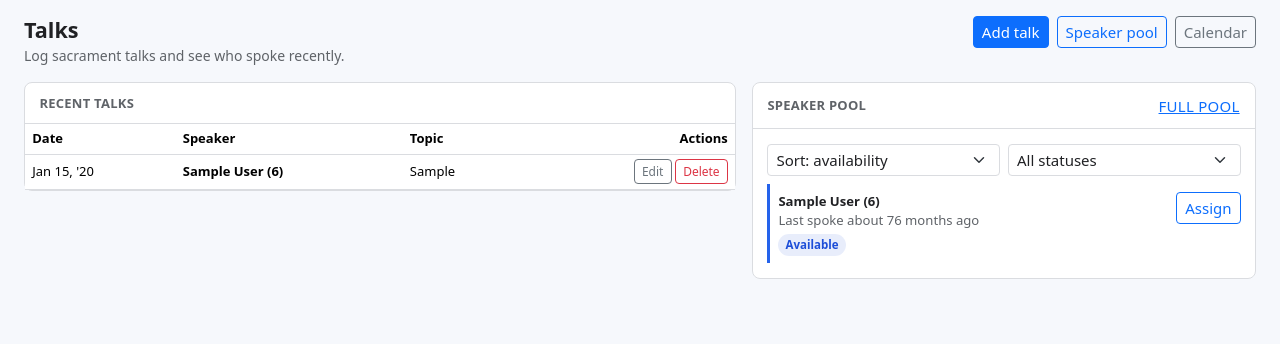
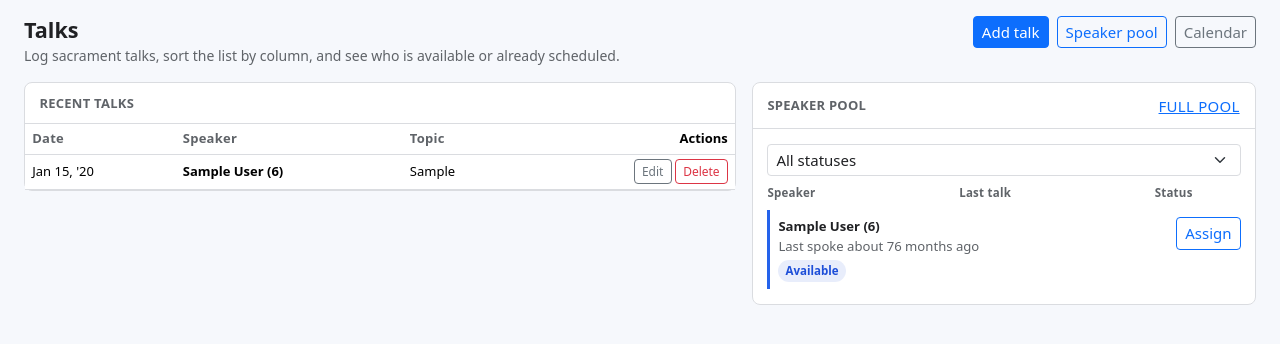
Before and after one commit to alexanderrichhunt-creator/branch-secretary-tool, a Flask app: page /talks in a window 1280 px wide. Shown: the part 75-419 px from the top of the page. Run offline with Flask 3, Linux system fonts and the light colour scheme; a user stored in the database is signed in; tables that the repository leaves empty hold one stand-in row (values such as "Sample post"); some libraries are stand-ins or nearby versions.

Commit message:
Add header sorting and upcoming talk status across talks views.
Click column headers to sort speaker pool and recent talks, and label future assignments as upcoming talk instead of spoke recently.

Co-authored-by: Cursor <cursoragent@cursor.com>

```diff
--- a/app/routes.py
+++ b/app/routes.py
@@ -642,11 +642,13 @@ def _member_talk_recency(exclude_talk_id: int | None = None) -> dict[str, dict]:
 @main_bp.get("/talks")
 @login_required
 def talks():
+    today = date.today()
     talks = Talk.query.order_by(Talk.talk_date.desc()).limit(200).all()
     return render_template(
         "talks.html",
         talks=talks,
-        schedule_date=_speaker_pool_schedule_date(),
+        today=today,
+        schedule_date=_speaker_pool_schedule_date(today),
         **_talk_member_select_context(),
     )
 
--- a/app/static/app.css
+++ b/app/static/app.css
@@ -117,6 +117,20 @@ body {
   white-space: nowrap;
 }
 
+.talks-recent-table .speaker-pool-sortable {
+  text-transform: none;
+  font-size: 0.8125rem;
+}
+
+.talks-recent-row-upcoming td:first-child {
+  border-left: 3px solid #dc2626;
+}
+
+.talks-recent-table .speaker-pool-badge-upcoming {
+  font-size: 0.65rem;
+  padding: 0.1rem 0.35rem;
+}
+
 .speaker-pool-compact-list {
   display: flex;
   flex-direction: column;
@@ -125,6 +139,37 @@ body {
 .speaker-pool-controls .form-select {
   flex: 1 1 9rem;
   min-width: 9rem;
+}
+
+.speaker-pool-sortable {
+  border: 0;
+  background: none;
+  padding: 0;
+  margin: 0;
+  font: inherit;
+  font-weight: 600;
+  letter-spacing: 0.02em;
+  text-transform: uppercase;
+  font-size: 0.8125rem;
+  color: var(--app-muted);
+  cursor: pointer;
+  text-align: inherit;
+}
+
+.speaker-pool-sortable:hover,
+.speaker-pool-sortable.is-sorted {
+  color: var(--app-accent);
+}
+
+.speaker-pool-sort-indicator {
+  font-size: 0.7rem;
+}
+
+.speaker-pool-compact-head .speaker-pool-sortable {
+  font-size: 0.72rem;
+  text-transform: none;
+  font-weight: 600;
+  color: var(--app-muted);
 }
 
 .speaker-pool-compact-list .speaker-pool-badge {
@@ -641,6 +686,11 @@ body {
   background: rgba(185, 28, 28, 0.1);
 }
 
+.speaker-pool-badge-upcoming {
+  color: #b91c1c;
+  background: rgba(185, 28, 28, 0.1);
+}
+
 .speaker-pool-row-never td:first-child {
   border-left: 3px solid #16a34a;
 }
@@ -654,6 +704,10 @@ body {
 }
 
 .speaker-pool-row-recent td:first-child {
+  border-left: 3px solid #dc2626;
+}
+
+.speaker-pool-row-upcoming td:first-child {
   border-left: 3px solid #dc2626;
 }
 
@@ -682,6 +736,11 @@ body {
 }
 
 .speaker-pool-compact-row.speaker-pool-row-recent {
+  border-left: 3px solid #dc2626;
+  padding-left: 0.5rem;
+}
+
+.speaker-pool-compact-row.speaker-pool-row-upcoming {
   border-left: 3px solid #dc2626;
   padding-left: 0.5rem;
 }
--- a/app/static/speaker-pool-controls.js
+++ b/app/static/speaker-pool-controls.js
@@ -1,5 +1,5 @@
 (function () {
-  const STATUS_TIER = { never: 0, available: 1, consider: 2, recent: 3 };
+  const STATUS_TIER = { never: 0, available: 1, consider: 2, recent: 3, upcoming: 3 };
 
   function poolDays(el) {
     const raw = el.getAttribute("data-pool-days");
@@ -16,7 +16,7 @@
     const status = a.getAttribute("data-pool-status");
     const daysA = poolDays(a);
     const daysB = poolDays(b);
-    if (status === "available" || status === "recent") {
+    if (status === "available" || status === "recent" || status === "upcoming") {
       const dA = daysA ?? 0;
       const dB = daysB ?? 0;
       if (dA !== dB) return dB - dA;
@@ -35,6 +35,12 @@
   }
 
   function compareLastTalk(a, b, direction) {
+    const upcomingA = a.getAttribute("data-pool-upcoming") === "1";
+    const upcomingB = b.getAttribute("data-pool-upcoming") === "1";
+    if (upcomingA !== upcomingB) {
+      return direction === "asc" ? (upcomingA ? -1 : 1) : (upcomingA ? 1 : -1);
+    }
+
     const daysA = poolDays(a);
     const daysB = poolDays(b);
     const rankA = daysA === null ? Number.MAX_SAFE_INTEGER : daysA;
@@ -47,47 +53,82 @@
     return compareName(a, b, "asc");
   }
 
+  function compareStatus(a, b, direction) {
+    const tierA = STATUS_TIER[a.getAttribute("data-pool-status")] ?? 9;
+    const tierB = STATUS_TIER[b.getAttribute("data-pool-status")] ?? 9;
+    const cmp = tierA - tierB;
+    if (cmp !== 0) return direction === "desc" ? -cmp : cmp;
+    return compareName(a, b, "asc");
+  }
+
   function getItems(wrap) {
-    return Array.from(
-      wrap.querySelectorAll(".speaker-pool-row[data-pool-status], .speaker-pool-compact-row[data-pool-status]")
-    );
+    return Array.from(wrap.querySelectorAll(".speaker-pool-row[data-pool-status]"));
   }
 
   function getListParent(wrap) {
     return wrap.querySelector("tbody") || wrap.querySelector(".speaker-pool-compact-list");
   }
 
-  function applySortFilter(wrap) {
-    const sortSelect = wrap.querySelector(".speaker-pool-sort");
+  function defaultDirection(column) {
+    if (column === "name") return "asc";
+    if (column === "last_talk") return "desc";
+    if (column === "status") return "asc";
+    return "asc";
+  }
+
+  function updateHeaderIndicators(wrap, column, direction) {
+    wrap.querySelectorAll(".speaker-pool-sortable").forEach(function (btn) {
+      const sortColumn = btn.getAttribute("data-sort");
+      const indicator = btn.querySelector(".speaker-pool-sort-indicator");
+      const active = sortColumn === column;
+      btn.classList.toggle("is-sorted", active);
+      btn.setAttribute("aria-sort", active ? (direction === "asc" ? "ascending" : "descending") : "none");
+      if (indicator) {
+        indicator.textContent = active ? (direction === "asc" ? " ▲" : " ▼") : "";
+      }
+    });
+  }
+
+  function applySortFilter(wrap, state) {
     const filterSelect = wrap.querySelector(".speaker-pool-filter-status");
     const emptyEl = wrap.querySelector(".speaker-pool-filter-empty");
     const parent = getListParent(wrap);
     if (!parent) return;
 
-    const sortBy = sortSelect ? sortSelect.value : "availability";
     const filterStatus = filterSelect ? filterSelect.value : "";
     let items = getItems(wrap);
 
     if (filterStatus) {
       items = items.filter(function (el) {
-        return el.getAttribute("data-pool-status") === filterStatus;
+        const status = el.getAttribute("data-pool-status");
+        if (filterStatus === "recent") {
+          return status === "recent" || status === "upcoming";
+        }
+        return status === filterStatus;
       });
     }
 
+    if (state.column) {
       items.sort(function (a, b) {
-      if (sortBy === "name_asc") return compareName(a, b, "asc");
-      if (sortBy === "name_desc") return compareName(a, b, "desc");
-      if (sortBy === "last_talk_asc") return compareLastTalk(a, b, "asc");
-      if (sortBy === "last_talk_desc") return compareLastTalk(a, b, "desc");
+        if (state.column === "name") return compareName(a, b, state.direction);
+        if (state.column === "last_talk") return compareLastTalk(a, b, state.direction);
+        if (state.column === "status") return compareStatus(a, b, state.direction);
         return compareAvailability(a, b);
       });
-
       items.forEach(function (el) {
         parent.appendChild(el);
       });
+    }
 
     getItems(wrap).forEach(function (el) {
-      const visible = !filterStatus || el.getAttribute("data-pool-status") === filterStatus;
+      let visible = true;
+      if (filterStatus) {
+        const status = el.getAttribute("data-pool-status");
+        visible =
+          filterStatus === "recent"
+            ? status === "recent" || status === "upcoming"
+            : status === filterStatus;
+      }
       el.classList.toggle("d-none", !visible);
     });
 
@@ -97,15 +138,31 @@
   }
 
   function initWrap(wrap) {
-    const sortSelect = wrap.querySelector(".speaker-pool-sort");
     const filterSelect = wrap.querySelector(".speaker-pool-filter-status");
-    if (!sortSelect && !filterSelect) return;
+    const sortButtons = wrap.querySelectorAll(".speaker-pool-sortable");
+    if (!sortButtons.length && !filterSelect) return;
+
+    const state = { column: null, direction: "asc" };
 
     function refresh() {
-      applySortFilter(wrap);
+      applySortFilter(wrap, state);
+      updateHeaderIndicators(wrap, state.column, state.direction);
     }
 
-    if (sortSelect) sortSelect.addEventListener("change", refresh);
+    sortButtons.forEach(function (btn) {
+      btn.addEventListener("click", function () {
+        const column = btn.getAttribute("data-sort");
+        if (!column) return;
+        if (state.column === column) {
+          state.direction = state.direction === "asc" ? "desc" : "asc";
+        } else {
+          state.column = column;
+          state.direction = defaultDirection(column);
+        }
+        refresh();
+      });
+    });
+
     if (filterSelect) filterSelect.addEventListener("change", refresh);
     refresh();
   }
--- a/app/static/talk-recency.js
+++ b/app/static/talk-recency.js
@@ -52,6 +52,14 @@
       }
 
       const info = recency[id];
+      if (info && info.upcoming_talk_date) {
+        showAlert(
+          "danger",
+          "Upcoming talk on " + formatDate(info.upcoming_talk_date) + " — already scheduled."
+        );
+        return;
+      }
+
       if (!info || !info.last_talk_date) {
         showAlert("success", "No prior talk — OK to schedule.");
         return;
--- /dev/null
+++ b/app/static/talks-recent-controls.js
@@ -0,0 +1,92 @@
+(function () {
+  function getRows(wrap) {
+    const tbody = wrap.querySelector("tbody");
+    if (!tbody) return [];
+    return Array.from(tbody.querySelectorAll("tr[data-talk-date]"));
+  }
+
+  function defaultDirection(column) {
+    if (column === "date") return "desc";
+    if (column === "speaker" || column === "topic") return "asc";
+    return "asc";
+  }
+
+  function compareDate(a, b, direction) {
+    const upcomingA = a.getAttribute("data-talk-upcoming") === "1";
+    const upcomingB = b.getAttribute("data-talk-upcoming") === "1";
+    if (upcomingA !== upcomingB) {
+      return direction === "asc" ? (upcomingA ? -1 : 1) : (upcomingA ? 1 : -1);
+    }
+
+    const dateA = a.getAttribute("data-talk-date") || "";
+    const dateB = b.getAttribute("data-talk-date") || "";
+    const cmp = dateA.localeCompare(dateB);
+    if (cmp !== 0) return direction === "asc" ? cmp : -cmp;
+
+    return (a.getAttribute("data-talk-speaker") || "").localeCompare(b.getAttribute("data-talk-speaker") || "");
+  }
+
+  function compareText(attr, a, b, direction) {
+    const cmp = (a.getAttribute(attr) || "").localeCompare(b.getAttribute(attr) || "");
+    if (cmp !== 0) return direction === "asc" ? cmp : -cmp;
+    return compareDate(a, b, "desc");
+  }
+
+  function updateHeaderIndicators(wrap, column, direction) {
+    wrap.querySelectorAll(".speaker-pool-sortable").forEach(function (btn) {
+      const sortColumn = btn.getAttribute("data-sort");
+      const indicator = btn.querySelector(".speaker-pool-sort-indicator");
+      const active = sortColumn === column;
+      btn.classList.toggle("is-sorted", active);
+      btn.setAttribute("aria-sort", active ? (direction === "asc" ? "ascending" : "descending") : "none");
+      if (indicator) {
+        indicator.textContent = active ? (direction === "asc" ? " ▲" : " ▼") : "";
+      }
+    });
+  }
+
+  function applySort(wrap, state) {
+    const tbody = wrap.querySelector("tbody");
+    if (!tbody || !state.column) return;
+
+    const rows = getRows(wrap);
+    rows.sort(function (a, b) {
+      if (state.column === "date") return compareDate(a, b, state.direction);
+      if (state.column === "speaker") return compareText("data-talk-speaker", a, b, state.direction);
+      if (state.column === "topic") return compareText("data-talk-topic", a, b, state.direction);
+      return 0;
+    });
+
+    rows.forEach(function (row) {
+      tbody.appendChild(row);
+    });
+  }
+
+  function initWrap(wrap) {
+    const sortButtons = wrap.querySelectorAll(".speaker-pool-sortable");
+    if (!sortButtons.length) return;
+
+    const state = { column: null, direction: "asc" };
+
+    function refresh() {
+      applySort(wrap, state);
+      updateHeaderIndicators(wrap, state.column, state.direction);
+    }
+
+    sortButtons.forEach(function (btn) {
+      btn.addEventListener("click", function () {
+        const column = btn.getAttribute("data-sort");
+        if (!column) return;
+        if (state.column === column) {
+          state.direction = state.direction === "asc" ? "desc" : "asc";
+        } else {
+          state.column = column;
+          state.direction = defaultDirection(column);
+        }
+        refresh();
+      });
+    });
+  }
+
+  document.querySelectorAll("[data-talks-recent-list]").forEach(initWrap);
+})();
--- a/app/templates/partials/speaker_pool_table.html
+++ b/app/templates/partials/speaker_pool_table.html
@@ -3,24 +3,29 @@
   {% if speaker_pool %}
     {% if show_controls %}
       <div class="speaker-pool-controls d-flex flex-wrap gap-2 mb-2">
-        <select class="form-select form-select-sm speaker-pool-sort" aria-label="Sort speaker pool">
-          <option value="availability">Sort: availability</option>
-          <option value="name_asc">Sort: name A–Z</option>
-          <option value="name_desc">Sort: name Z–A</option>
-          <option value="last_talk_asc">Sort: longest since talk</option>
-          <option value="last_talk_desc">Sort: most recent talk</option>
-        </select>
         <select class="form-select form-select-sm speaker-pool-filter-status" aria-label="Filter by status">
           <option value="">All statuses</option>
           <option value="never">Never spoke</option>
           <option value="available">Available</option>
           <option value="consider">Consider waiting</option>
-          <option value="recent">Spoke recently</option>
+          <option value="recent">Spoke recently / upcoming</option>
+          <option value="upcoming">Upcoming talk</option>
         </select>
       </div>
       <div class="speaker-pool-filter-empty d-none small muted py-2">No speakers match this filter.</div>
     {% endif %}
     {% if compact %}
+      <div class="speaker-pool-compact-head d-flex justify-content-between align-items-center gap-2 mb-2 pe-5">
+        <button type="button" class="speaker-pool-sortable" data-sort="name" aria-sort="none">
+          Speaker<span class="speaker-pool-sort-indicator"></span>
+        </button>
+        <button type="button" class="speaker-pool-sortable" data-sort="last_talk" aria-sort="none">
+          Last talk<span class="speaker-pool-sort-indicator"></span>
+        </button>
+        <button type="button" class="speaker-pool-sortable" data-sort="status" aria-sort="none">
+          Status<span class="speaker-pool-sort-indicator"></span>
+        </button>
+      </div>
       <div class="speaker-pool-compact-list">
         {% for row in speaker_pool %}
           <div
@@ -28,19 +33,12 @@
             data-pool-name="{{ row.name | lower }}"
             data-pool-status="{{ row.status }}"
             data-pool-days="{{ row.days_since if row.days_since is not none else '' }}"
+            data-pool-upcoming="{{ '1' if row.upcoming_talk_date else '0' }}"
           >
             <div class="min-w-0">
               <div class="fw-semibold small">{{ member_label(row.member) }}</div>
               <div class="small muted">{{ row.last_talk_summary }}</div>
-              {% if row.status == 'never' %}
-                <span class="speaker-pool-badge speaker-pool-badge-never">Never spoke</span>
-              {% elif row.status == 'available' %}
-                <span class="speaker-pool-badge speaker-pool-badge-available">Available</span>
-              {% elif row.status == 'consider' %}
-                <span class="speaker-pool-badge speaker-pool-badge-consider">Consider waiting</span>
-              {% else %}
-                <span class="speaker-pool-badge speaker-pool-badge-recent">Spoke recently</span>
-              {% endif %}
+              <span class="speaker-pool-badge speaker-pool-badge-{{ row.status }}">{{ row.status_label }}</span>
             </div>
             {% if show_schedule %}
               {% if assign_in_modal %}
@@ -65,9 +63,21 @@
         <table class="table table-sm align-middle speaker-pool-table mb-0">
           <thead>
             <tr>
-              <th>Speaker</th>
-              <th class="text-nowrap">Last talk</th>
-              <th class="text-nowrap">Status</th>
+              <th class="text-nowrap">
+                <button type="button" class="speaker-pool-sortable" data-sort="name" aria-sort="none">
+                  Speaker<span class="speaker-pool-sort-indicator"></span>
+                </button>
+              </th>
+              <th class="text-nowrap">
+                <button type="button" class="speaker-pool-sortable" data-sort="last_talk" aria-sort="none">
+                  Last talk<span class="speaker-pool-sort-indicator"></span>
+                </button>
+              </th>
+              <th class="text-nowrap">
+                <button type="button" class="speaker-pool-sortable" data-sort="status" aria-sort="none">
+                  Status<span class="speaker-pool-sort-indicator"></span>
+                </button>
+              </th>
               {% if show_schedule %}
                 <th class="text-end text-nowrap">Schedule</th>
               {% endif %}
@@ -80,6 +90,7 @@
                 data-pool-name="{{ row.name | lower }}"
                 data-pool-status="{{ row.status }}"
                 data-pool-days="{{ row.days_since if row.days_since is not none else '' }}"
+                data-pool-upcoming="{{ '1' if row.upcoming_talk_date else '0' }}"
               >
                 <td>
                   <div class="fw-semibold">{{ member_label(row.member) }}</div>
@@ -96,15 +107,7 @@
                   <div class="muted">{{ row.last_talk_summary }}</div>
                 </td>
                 <td class="text-nowrap">
-                  {% if row.status == 'never' %}
-                    <span class="speaker-pool-badge speaker-pool-badge-never">Never spoke</span>
-                  {% elif row.status == 'available' %}
-                    <span class="speaker-pool-badge speaker-pool-badge-available">Available</span>
-                  {% elif row.status == 'consider' %}
-                    <span class="speaker-pool-badge speaker-pool-badge-consider">Consider waiting</span>
-                  {% else %}
-                    <span class="speaker-pool-badge speaker-pool-badge-recent">Spoke recently</span>
-                  {% endif %}
+                  <span class="speaker-pool-badge speaker-pool-badge-{{ row.status }}">{{ row.status_label }}</span>
                 </td>
                 {% if show_schedule %}
                   <td class="text-end text-nowrap">
--- a/app/templates/speaker_pool.html
+++ b/app/templates/speaker_pool.html
@@ -20,7 +20,8 @@
         <li><strong>Never spoke</strong> — no talk on record; usually your best place to start.</li>
         <li><strong>Available</strong> — last spoke more than 6 months ago.</li>
         <li><strong>Consider waiting</strong> — last spoke 3–6 months ago.</li>
-        <li><strong>Spoke recently</strong> — last spoke within about 3 months.</li>
+          <li><strong>Spoke recently</strong> — last spoke within about 3 months.</li>
+          <li><strong>Upcoming talk</strong> — already scheduled for a future sacrament meeting (same red highlight).</li>
       </ul>
     </div>
   </section>
--- a/app/templates/talks.html
+++ b/app/templates/talks.html
@@ -3,7 +3,7 @@
 <div class="page-header">
   <div>
     <h1 class="page-title">Talks</h1>
-    <p class="page-subtitle">Log sacrament talks and see who spoke recently.</p>
+    <p class="page-subtitle">Log sacrament talks, sort the list by column, and see who is available or already scheduled.</p>
   </div>
   <div class="page-actions">
     <button class="btn btn-primary btn-sm" type="button" id="talksOpenAddBtn" data-bs-toggle="modal" data-bs-target="#talksAddTalkModal">Add talk</button>
@@ -17,20 +17,43 @@
     <div class="panel">
       <div class="panel-header">Recent talks</div>
       <div class="panel-body p-0 panel-body-scroll">
-        <div class="table-responsive">
+        <div class="table-responsive" data-talks-recent-list>
           <table class="table table-sm align-middle mb-0 talks-recent-table">
             <thead>
               <tr>
-                <th class="text-nowrap">Date</th>
-                <th>Speaker</th>
-                <th>Topic</th>
+                <th class="text-nowrap">
+                  <button type="button" class="speaker-pool-sortable" data-sort="date" aria-sort="none">
+                    Date<span class="speaker-pool-sort-indicator"></span>
+                  </button>
+                </th>
+                <th>
+                  <button type="button" class="speaker-pool-sortable" data-sort="speaker" aria-sort="none">
+                    Speaker<span class="speaker-pool-sort-indicator"></span>
+                  </button>
+                </th>
+                <th>
+                  <button type="button" class="speaker-pool-sortable" data-sort="topic" aria-sort="none">
+                    Topic<span class="speaker-pool-sort-indicator"></span>
+                  </button>
+                </th>
                 <th class="text-end text-nowrap">Actions</th>
               </tr>
             </thead>
             <tbody>
               {% for t in talks %}
-                <tr>
-                  <td class="text-nowrap">{{ t.talk_date.strftime("%b %d, '%y") }}</td>
+                <tr
+                  class="{% if t.talk_date > today %}talks-recent-row-upcoming{% endif %}"
+                  data-talk-date="{{ t.talk_date.isoformat() }}"
+                  data-talk-speaker="{{ talk_speaker_label(t) | lower }}"
+                  data-talk-topic="{{ (t.topic or '') | lower }}"
+                  data-talk-upcoming="{{ '1' if t.talk_date > today else '0' }}"
+                >
+                  <td class="text-nowrap">
+                    {{ t.talk_date.strftime("%b %d, '%y") }}
+                    {% if t.talk_date > today %}
+                      <span class="speaker-pool-badge speaker-pool-badge-upcoming d-inline-block ms-1">Upcoming talk</span>
+                    {% endif %}
+                  </td>
                   <td class="fw-semibold talks-recent-speaker">{{ talk_speaker_label(t) }}</td>
                   <td class="talks-recent-topic">{% if t.topic %}{{ t.topic }}{% else %}<span class="muted">—</span>{% endif %}</td>
                   <td class="text-end text-nowrap">
@@ -55,7 +78,7 @@
         <a class="btn btn-link btn-sm p-0" href="{{ url_for('main.speaker_pool') }}">Full pool</a>
       </div>
       <div class="panel-body panel-body-scroll talks-page-pool">
-        {% with show_schedule=true, schedule_date=schedule_date, compact=true, show_controls=true %}
+        {% with speaker_pool=speaker_pool, show_schedule=true, schedule_date=schedule_date, compact=true, show_controls=true %}
           {% include 'partials/speaker_pool_table.html' %}
         {% endwith %}
       </div>
@@ -114,6 +137,7 @@
 <script src="{{ url_for('static', filename='talk-recency.js') }}"></script>
 <script src="{{ url_for('static', filename='talk-form.js') }}"></script>
 <script src="{{ url_for('static', filename='speaker-pool-controls.js') }}"></script>
+<script src="{{ url_for('static', filename='talks-recent-controls.js') }}"></script>
 <script>
   (function () {
     var modalEl = document.getElementById("talksAddTalkModal");
```
Also changed, not shown: app/talk_utils.py (+73 -23 lines). Lines whose indentation alone changed are shown as unchanged.
